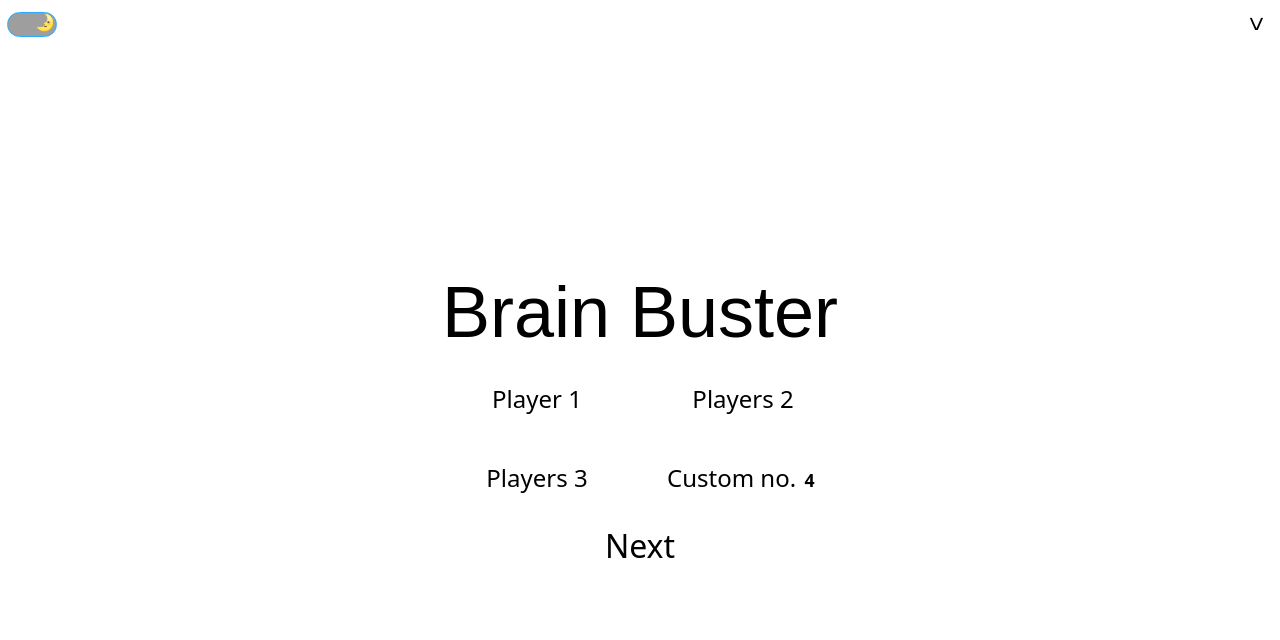
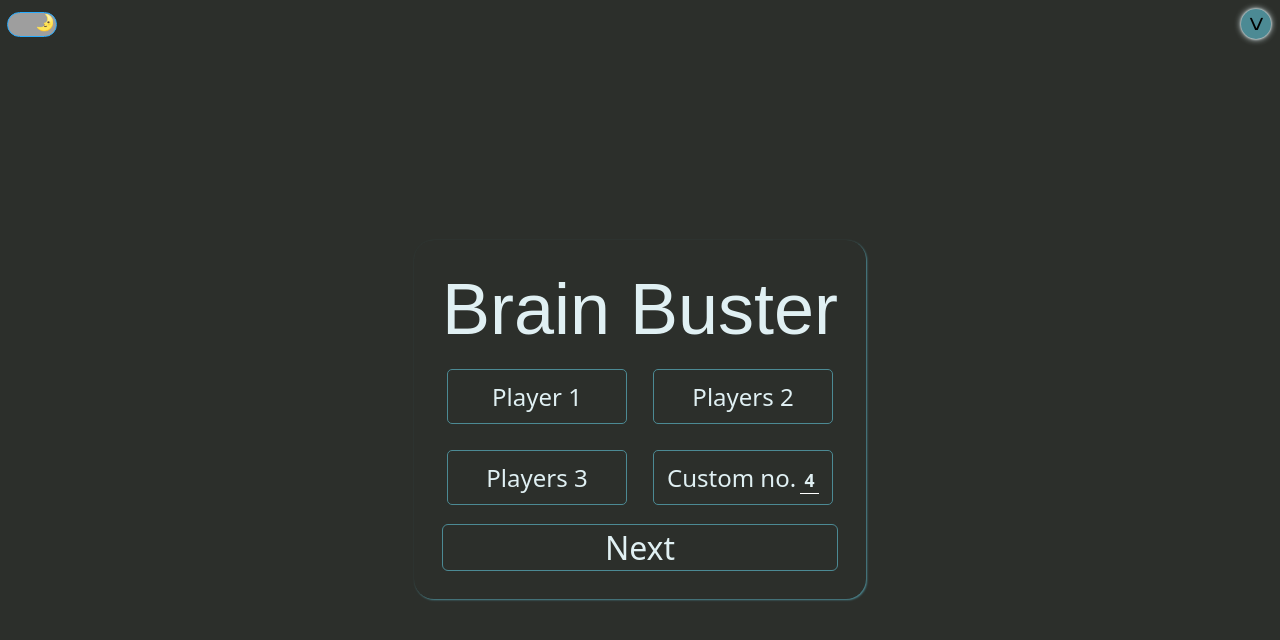
Before and after one commit to rohit-sde/brain-busters, a React (Vite) app: page / in a window 1280 px wide. Shown: the top 640 px of the page. Built offline with nearby package versions, Linux system fonts and the light colour scheme; grey boxes are pictures that could not be loaded; a web font is replaced by a local one.

Commit message:
det default colors

```diff
--- a/src/Theme/ThemeProvider/Themer.tsx
+++ b/src/Theme/ThemeProvider/Themer.tsx
@@ -16,7 +16,7 @@ const Themer = () => {
   useEffect(() => {
     document
       .getElementById("root")
-      ?.setAttribute("data-theme", `${checked ? "dark" : "light"}`);
+      ?.setAttribute("data-theme", `${checked ? "deepocean" : "earthytones"}`);
     dispatch(SetTheme(checked ? "dark" : "light"));
     return () => document.getElementById("root")?.removeAttribute("data-theme");
   }, [checked]);
--- a/src/Theme/customThemer/CustomTheme.tsx
+++ b/src/Theme/customThemer/CustomTheme.tsx
@@ -2,18 +2,30 @@ import { useSelector } from "react-redux";
 import "./CustomTheme.css";
 import Circle from "./circleComponent/Circle";
 import { useEffect, useState } from "react";
+
+import { gamestate } from "../../Store/AboutGame";
+// import { darkColorNames, lightColorNames } from "./const/colorNames";
 import { darkColors } from "./const/darkColors";
 import { lightColors } from "./const/lightColors";
 
 const CustomTheme = () => {
-  const theme = useSelector((state) => state.Theme.state);
+  const theme = useSelector((state: gamestate) => state.Theme.state);
   const [isExpanded, setIsExpanded] = useState(false);
   const [colors, setColors] = useState(darkColors);
+  const [currentColor, setCurrentColor] = useState<string>(
+    theme == "dark" ? "deepocean" : "earthytones"
+  );
+
+  function settheme(color: string) {
+    setCurrentColor(color);
+    document.getElementById("root")?.setAttribute("data-theme", `${color}`);
+  }
+
   useEffect(() => {
-    // console.log(theme);
-    // console.log(colors.theme);
-    setColors((prev) => (prev.theme == "light" ? darkColors : lightColors));
+    setCurrentColor(theme == "dark" ? "deepocean" : "earthytones");
+    setColors(() => (theme == "dark" ? darkColors : lightColors));
   }, [theme]);
+
   return (
     <div className={`customThemer ${isExpanded ? "expand" : ""}`}>
       <button
@@ -22,8 +34,13 @@ const CustomTheme = () => {
       >
         {"<"}
       </button>
-      {colors.colors.map((colors) => (
-        <Circle colors={colors} />
+      {colors.colors.map((colors, i) => (
+        <Circle
+          key={i}
+          colors={colors.color}
+          func={() => settheme(colors.cName)}
+          isActive={currentColor == colors.cName}
+        />
       ))}
     </div>
   );
@@ -48,120 +65,103 @@ export default CustomTheme;
 //   --text-color: #f0f0f0;
 //   --font-weight: 500;
 // }
+
 // ChatGPT said:
 // ChatGPT
 // Here are five different color combinations for both light and dark themes, with variations on primary and secondary colors to create different moods:
 
 // Light Theme Variations:
+
 // Soft Pastels
 
-// css
-// Copy
 // [data-theme="Light"] {
-//   --primary-30: #a89e47;  /* Olive Green */
-//   --secondary-20: #f2a7b2; /* Light Pink */
-//   --bg-color: #f5f5dc;     /* Beige */
-//   --text-color: #4f4f4f;   /* Dark Grey */
-//   --font-weight: 600;
+// --primary-30: #a89e47;  /* Olive Green */
+// --secondary-20: #f2a7b2; /* Light Pink */
+// --bg-color: #f5f5dc;     /* Beige */
+// --text-color: #4f4f4f;   /* Dark Grey */
+// --font-weight: 600;
 // }
+
 // Earthy Tones
 
-// css
-// Copy
 // [data-theme="Light"] {
-//   --primary-30: #7e702a;   /* Dark Olive Green */
-//   --secondary-20: #9f9a6d;  /* Sage Green */
-//   --bg-color: #f9f3d4;     /* Light Beige */
-//   --text-color: #3d3d3d;    /* Charcoal Grey */
-//   --font-weight: 600;
+// --primary-30: #7e702a;   /* Dark Olive Green */
+// --secondary-20: #9f9a6d;  /* Sage Green */
+// --bg-color: #f9f3d4;     /* Light Beige */
+// --text-color: #3d3d3d;    /* Charcoal Grey */
+// --font-weight: 600;
 // }
 // Vibrant Contrast
 
-// css
-// Copy
 // [data-theme="Light"] {
-//   --primary-30: #e96f35;  /* Vibrant Orange */
-//   --secondary-20: #3e8e41; /* Rich Green */
-//   --bg-color: #f5f5dc;     /* Beige */
-//   --text-color: #2b2b2b;    /* Dark Grey */
-//   --font-weight: 600;
+// --primary-30: #e96f35;  /* Vibrant Orange */
+// --secondary-20: #3e8e41; /* Rich Green */
+// --bg-color: #f5f5dc;     /* Beige */
+// --text-color: #2b2b2b;    /* Dark Grey */
+// --font-weight: 600;
 // }
 // Muted Blues
 
-// css
-// Copy
 // [data-theme="Light"] {
-//   --primary-30: #5979b1;  /* Muted Blue */
-//   --secondary-20: #a2c8e3; /* Soft Sky Blue */
-//   --bg-color: #f5f5dc;     /* Beige */
-//   --text-color: #333333;   /* Dark Grey */
-//   --font-weight: 600;
+// --primary-30: #5979b1;  /* Muted Blue */
+// --secondary-20: #a2c8e3; /* Soft Sky Blue */
+// --bg-color: #f5f5dc;     /* Beige */
+// --text-color: #333333;   /* Dark Grey */
+// --font-weight: 600;
 // }
 // Warm Sunset
 
-// css
-// Copy
 // [data-theme="Light"] {
-//   --primary-30: #c49f68;   /* Warm Tan */
-//   --secondary-20: #db5c4d;  /* Coral Red */
-//   --bg-color: #f5f5dc;      /* Beige */
-//   --text-color: #3c3c3c;    /* Charcoal Grey */
-//   --font-weight: 600;
+// --primary-30: #c49f68;   /* Warm Tan */
+// --secondary-20: #db5c4d;  /* Coral Red */
+// --bg-color: #f5f5dc;      /* Beige */
+// --text-color: #3c3c3c;    /* Charcoal Grey */
+// --font-weight: 600;
 // }
 // Dark Theme Variations:
 // Classic Minimal
 
-// css
-// Copy
 // [data-theme="Dark"] {
-//   --primary-30: #8a8a60;   /* Olive Grey */
-//   --secondary-20: #b8b07b;  /* Soft Olive Yellow */
-//   --bg-color: #2c2f2b;      /* Dark Charcoal */
-//   --text-color: #f0f0f0;    /* Off White */
-//   --font-weight: 500;
+// --primary-30: #8a8a60;   /* Olive Grey */
+// --secondary-20: #b8b07b;  /* Soft Olive Yellow */
+// --bg-color: #2c2f2b;      /* Dark Charcoal */
+// --text-color: #f0f0f0;    /* Off White */
+// --font-weight: 500;
 // }
 // Deep Ocean
 
-// css
-// Copy
 // [data-theme="Dark"] {
-//   --primary-30: #4c8a94;   /* Ocean Blue */
-//   --secondary-20: #8d9d9f;  /* Dusty Grey */
-//   --bg-color: #2c2f2b;      /* Dark Charcoal */
-//   --text-color: #e0f0f3;    /* Light Cyan */
-//   --font-weight: 500;
+// --primary-30: #4c8a94;   /* Ocean Blue */
+// --secondary-20: #8d9d9f;  /* Dusty Grey */
+// --bg-color: #2c2f2b;      /* Dark Charcoal */
+// --text-color: #e0f0f3;    /* Light Cyan */
+// --font-weight: 500;
 // }
 // Rich Burgundy
 
-// css
-// Copy
 // [data-theme="Dark"] {
-//   --primary-30: #6e1f32;   /* Deep Burgundy */
-//   --secondary-20: #9b6b4c;  /* Warm Brown */
-//   --bg-color: #2c2f2b;      /* Dark Charcoal */
-//   --text-color: #f0e0e0;    /* Light Beige */
-//   --font-weight: 500;
+// --primary-30: #6e1f32;   /* Deep Burgundy */
+// --secondary-20: #9b6b4c;  /* Warm Brown */
+// --bg-color: #2c2f2b;      /* Dark Charcoal */
+// --text-color: #f0e0e0;    /* Light Beige */
+// --font-weight: 500;
 // }
 // Teal & Copper
 
-// css
-// Copy
 // [data-theme="Dark"] {
-//   --primary-30: #3b7373;   /* Deep Teal */
-//   --secondary-20: #cf7e5e;  /* Copper Brown */
-//   --bg-color: #2c2f2b;      /* Dark Charcoal */
-//   --text-color: #d4e0d0;    /* Light Greenish */
-//   --font-weight: 500;
+// --primary-30: #3b7373;   /* Deep Teal */
+// --secondary-20: #cf7e5e;  /* Copper Brown */
+// --bg-color: #2c2f2b;      /* Dark Charcoal */
+// --text-color: #d4e0d0;    /* Light Greenish */
+// --font-weight: 500;
 // }
 // Mystic Purple
 
-// css
-// Copy
 // [data-theme="Dark"] {
-//   --primary-30: #5e3f74;   /* Dark Purple */
-//   --secondary-20: #9a7da6;  /* Soft Lavender */
-//   --bg-color: #2c2f2b;      /* Dark Charcoal */
-//   --text-color: #e6d8f4;    /* Light Lavender */
-//   --font-weight: 500;
+// --primary-30: #5e3f74;   /* Dark Purple */
+// --secondary-20: #9a7da6;  /* Soft Lavender */
+// --bg-color: #2c2f2b;      /* Dark Charcoal */
+// --text-color: #e6d8f4;    /* Light Lavender */
+// --font-weight: 500;
 // }
 // Each combination is designed to fit a different aesthetic, from earthy and natural tones to vibrant contrasts and more subdued, calming colors. Let me know if you need any adjustments or additional themes!
```
